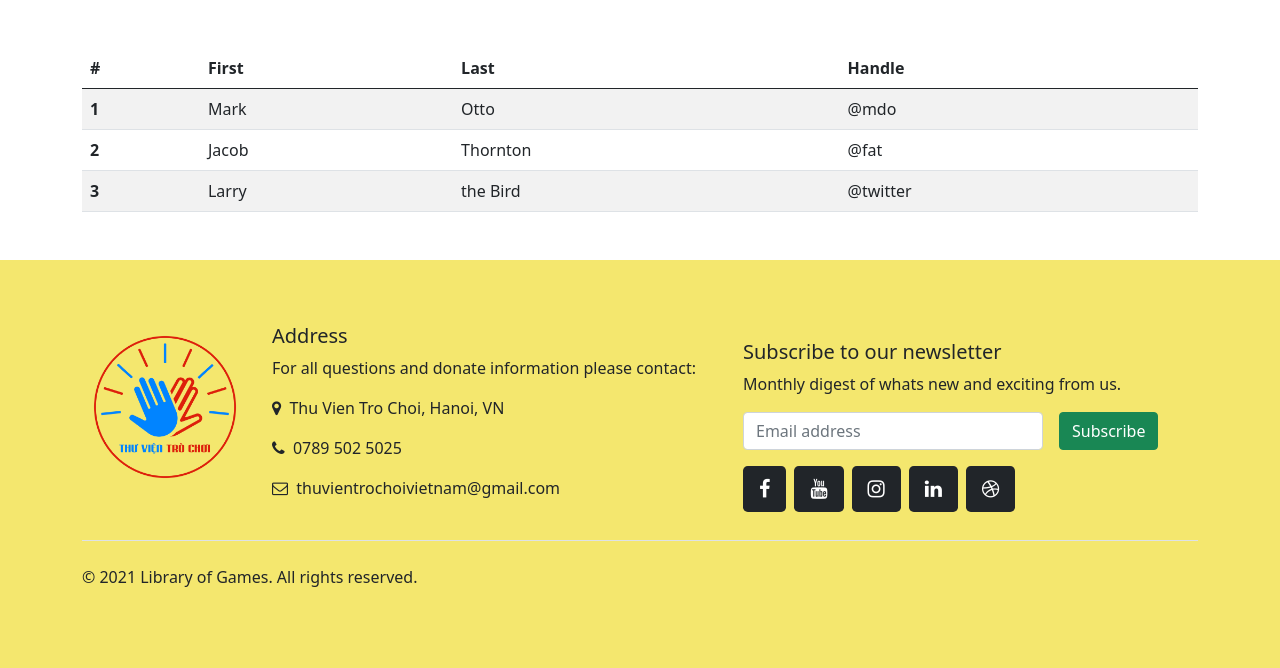
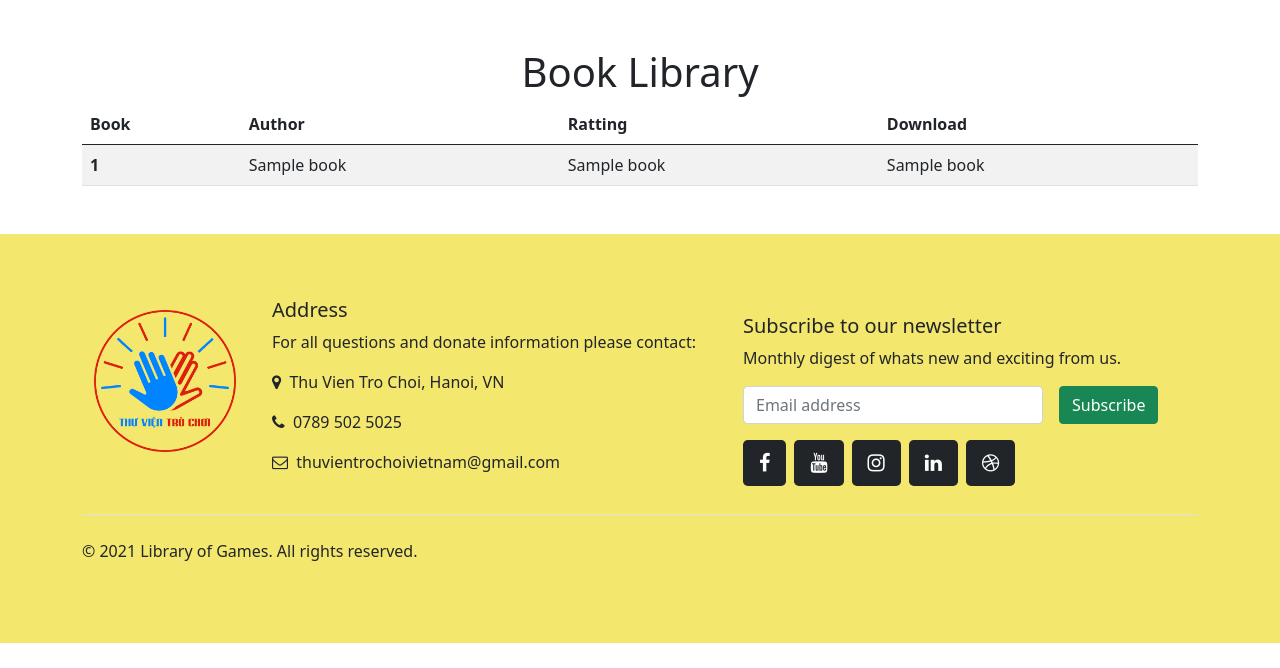
Before and after one commit to Hezzipham/library_of_game, a Flask app: template templates/book.html in a window 1280 px wide. Shown: the part 56-724 px from the top of the page. Run offline with Flask 2, Linux system fonts and the light colour scheme; the template is opened without the code that fills it: most values are stand-ins (such as "Sample title", 1, 10 or a date in 2020); some libraries are stand-ins or nearby versions.

Commit message:
book library

```diff
--- a/main.py
+++ b/main.py
@@ -1,7 +1,10 @@
-from flask import Flask, render_template
+from flask import Flask, render_template,redirect, url_for
 from flask_bootstrap import Bootstrap
 from allform import BookForm, ContactForm
 from datetime import datetime
+import os
+from werkzeug import secure_filename
+import sqlite3
 
 
 # # Quiz:
@@ -17,6 +20,9 @@ app = Flask(__name__)
 app.config['SECRET_KEY'] = '8BEfBA6O6dobnzWlSihBXox7C0sKR6b'
 Bootstrap(app)
 
+# db = sqlite3.connect("books-collection.db")
+# cursor = db.cursor()
+# cursor.execute("CREATE TABLE books (id INTEGER PRIMARY KEY, title varchar(250) NOT NULL UNIQUE, author varchar(250) NOT NULL, rating FLOAT NOT NULL, file varchar(250) NOT NULL)")
 all_books = []
 
 year = datetime.now().year
@@ -38,7 +44,7 @@ def game():
 
 @app.route('/book')
 def book():
-    return render_template("book.html")
+    return render_template("book.html", books = all_books)
 
 
 @app.route('/contact')
@@ -53,10 +59,20 @@ def learning():
 
 
 
-@app.route("/donate")
+@app.route("/donate", methods=['GET', 'POST'])
 def donate():
     form = BookForm()
+    if form.validate_on_submit():
+        book_name = form.book_name.data
+        author = form.book_author.data
+        rating = form.rating.data
+        file = form.book_file.data
+        all_books.append([book_name, author, rating, file])
+        print(all_books)
+        return redirect(url_for('book'))
+
     return render_template("donate.html", form=form)
+
 
 
 if __name__ == "__main__":
--- a/templates/book.html
+++ b/templates/book.html
@@ -5,34 +5,29 @@
 {% block content %}
 
 <div class="container mt-5">
+  <h1 class="text-center">Book Library</h1>
+  {% if not books %}
+  <h3 class="text-center">Library is empty</h3>
+  {% endif %}
 <table class="table table-striped">
   <thead>
     <tr>
-      <th scope="col">#</th>
-      <th scope="col">First</th>
-      <th scope="col">Last</th>
-      <th scope="col">Handle</th>
+      <th scope="col">Book</th>
+      <th scope="col">Author</th>
+      <th scope="col">Ratting</th>
+      <th scope="col">Download</th>
     </tr>
   </thead>
   <tbody>
+  {% for book in books %}
+
     <tr>
-      <th scope="row">1</th>
-      <td>Mark</td>
-      <td>Otto</td>
-      <td>@mdo</td>
+      <th scope="row">{{book[0]}}</th>
+      <td>{{book[1]}}</td>
+      <td>{{book[2]}}</td>
+      <td>{{book[3]}}</td>
     </tr>
-    <tr>
-      <th scope="row">2</th>
-      <td>Jacob</td>
-      <td>Thornton</td>
-      <td>@fat</td>
-    </tr>
-    <tr>
-      <th scope="row">3</th>
-      <td>Larry</td>
-      <td>the Bird</td>
-      <td>@twitter</td>
-    </tr>
+  {% endfor %}
   </tbody>
 </table>
 </div>
--- a/templates/game.html
+++ b/templates/game.html
@@ -5,13 +5,13 @@
 
 {% block content %}
 <div class="container  mt-5 ">
-    <h1>Vietnamese Folk Game</h1>
-    <div class="d-flex flex-wrap gap-3 justify-content-evenly">
+    <h1 class="text-center">Vietnamese Folk Game</h1>
+    <div class="d-flex flex-wrap gap-3 justify-content-evenly mt-5">
     {% for i in range(num) %}
         <div class="card" style="width: 18rem;">
   <img src="static/images/{{games[i][1]}}" class="card-img-top zoom" alt="...">
   <div class="card-body">
-    <h3 class="card-text">{{games[i][0]}}</h3>
+    <h3 class="card-text text-center">{{games[i][0]}}</h3>
   </div>
 </div>
     {% endfor %}
```
Also changed, not shown: templates/navigation.html (+4 -8 lines).
